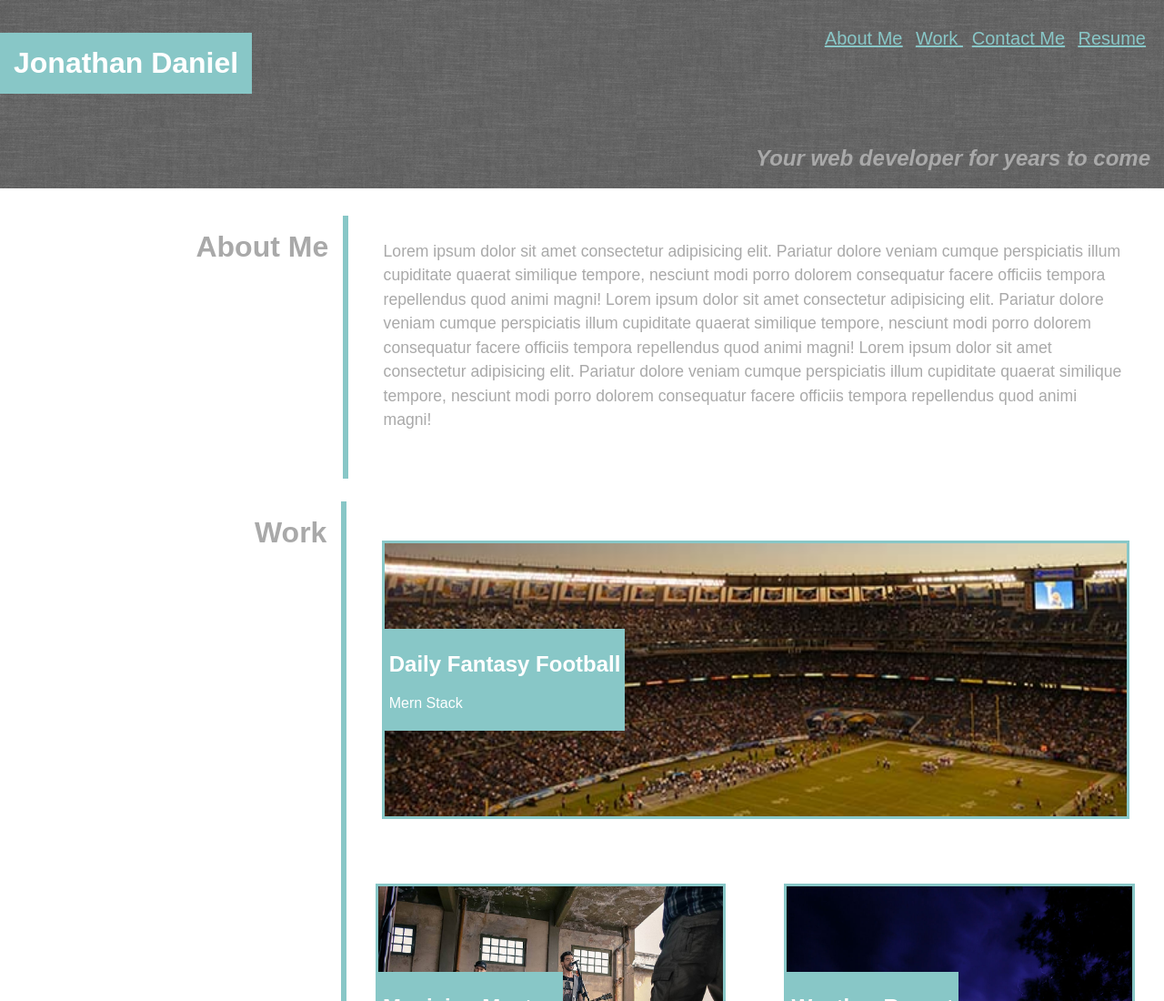
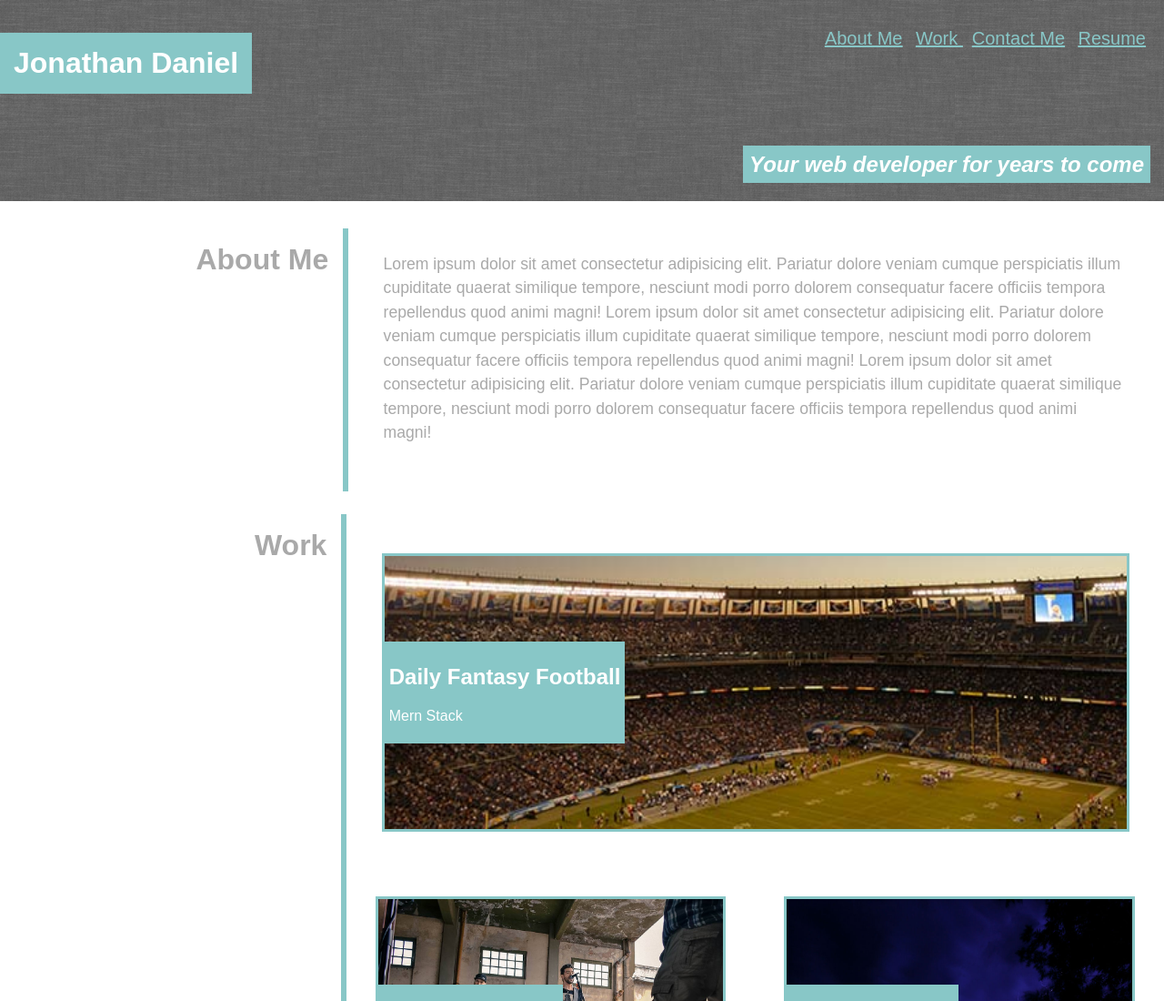
Before and after one commit to jonjon276/web-design-portfolio, a plain HTML site: page index.html in a window 1280 px wide. Shown: the top 1100 px of the page at 91% size. Drawn offline with Linux system fonts and the light colour scheme.

Commit message:
added subtitle backgroun

```diff
--- a/style.css
+++ b/style.css
@@ -63,7 +63,10 @@ nav ul li {
 }
 
 .subtitle h2 {
+    color: #fff;
     margin-right: 15px;
+    background-color: var(--highlight-color);
+    padding: 7px;
 }
 
 .content {
```
